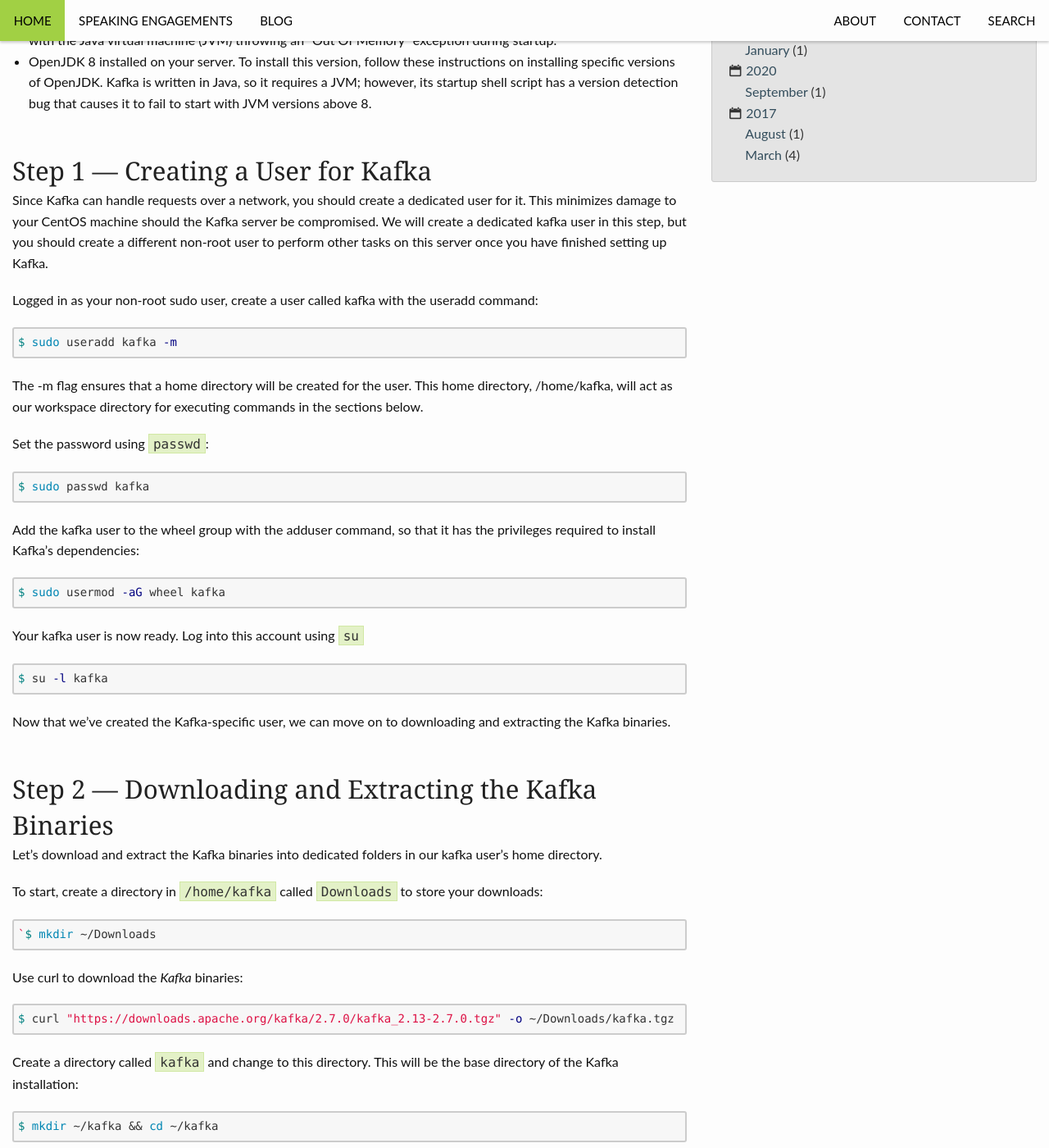
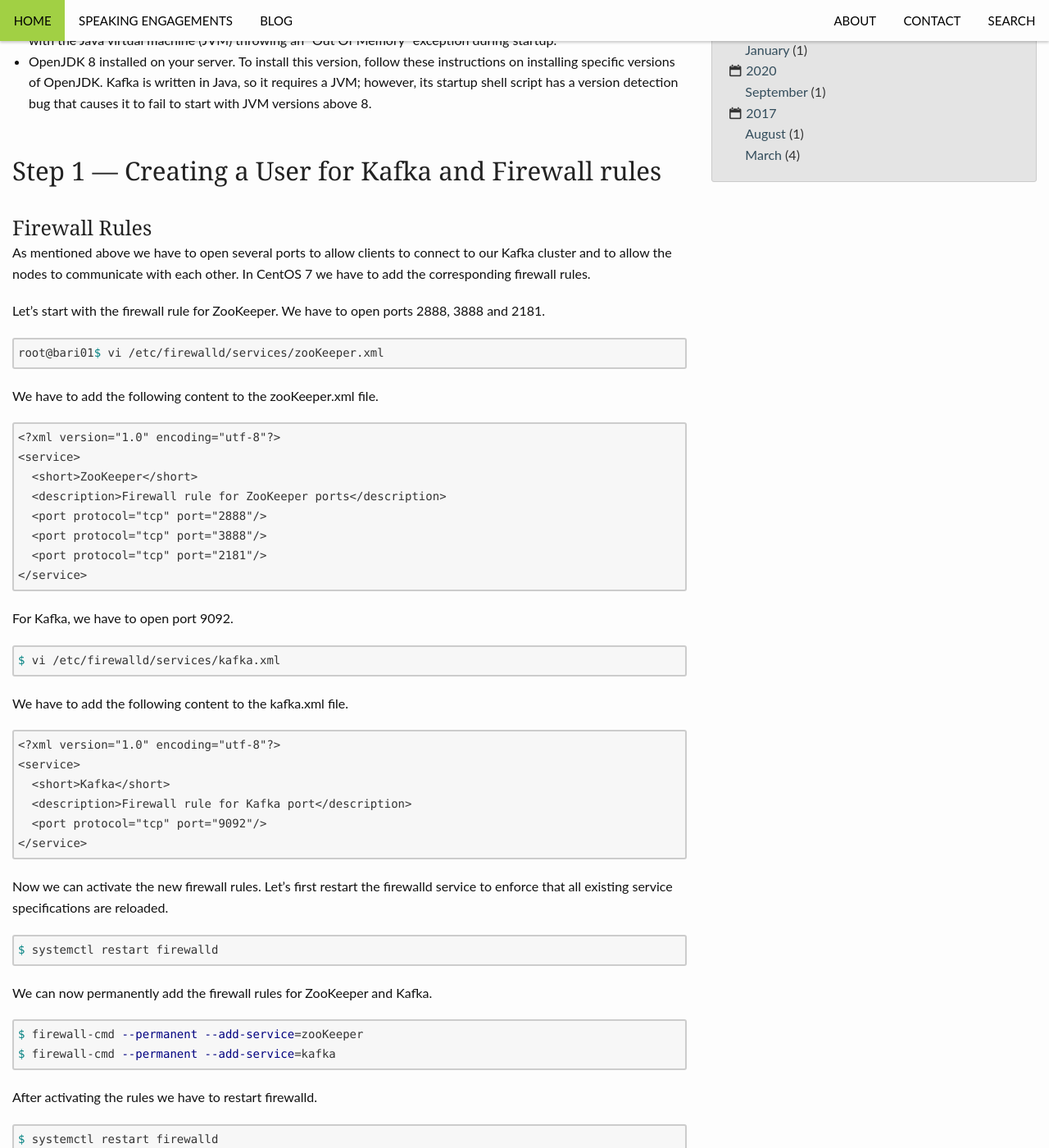
Before and after one commit to makinuk/makinuk.github.io, a Jekyll site: the page built from _posts/2021/2021-01-01-kafka-notes.md, in a window 1280 px wide and 1400 px high, scrolled down 887 px. Shown: the whole window at 82% size. Built offline with Jekyll 4.4.1, drawn with Linux system fonts in a browser that asks for light colours; nearby versions of some CDN libraries; comment, search, counter and statistics services are not loaded.

Commit message:
Update 2021-01-01-kafka-notes.md

````diff
--- a/_posts/2021/2021-01-01-kafka-notes.md
+++ b/_posts/2021/2021-01-01-kafka-notes.md
@@ -29,8 +29,59 @@ To follow along, you will need:
 - At least 4GB of RAM on the server. Installations without this amount of RAM may cause the Kafka service to fail, with the Java virtual machine (JVM) throwing an “Out Of Memory” exception during startup.
 - OpenJDK 8 installed on your server. To install this version, follow these instructions on installing specific versions of OpenJDK. Kafka is written in Java, so it requires a JVM; however, its startup shell script has a version detection bug that causes it to fail to start with JVM versions above 8.
 
-## Step 1 — Creating a User for Kafka
+## Step 1 — Creating a User for Kafka and Firewall rules
 
+### Firewall Rules
+As mentioned above we have to open several ports to allow clients to connect to our Kafka cluster and to allow the nodes to communicate with each other. In CentOS 7 we have to add the corresponding firewall rules.
+
+Let's start with the firewall rule for ZooKeeper. We have to open ports 2888, 3888 and 2181.
+```bash
+root@bari01$ vi /etc/firewalld/services/zooKeeper.xml
+```
+
+We have to add the following content to the zooKeeper.xml file.
+```
+<?xml version="1.0" encoding="utf-8"?>
+<service>
+  <short>ZooKeeper</short>
+  <description>Firewall rule for ZooKeeper ports</description>
+  <port protocol="tcp" port="2888"/>
+  <port protocol="tcp" port="3888"/>
+  <port protocol="tcp" port="2181"/>
+</service>
+```
+
+For Kafka, we have to open port 9092.
+```bash
+$ vi /etc/firewalld/services/kafka.xml
+```
+
+We have to add the following content to the kafka.xml file.
+```
+<?xml version="1.0" encoding="utf-8"?>
+<service>
+  <short>Kafka</short>
+  <description>Firewall rule for Kafka port</description>
+  <port protocol="tcp" port="9092"/>
+</service>
+```
+
+Now we can activate the new firewall rules. Let's first restart the firewalld service to enforce that all existing service specifications are reloaded.
+```bash
+$ systemctl restart firewalld
+```
+We can now permanently add the firewall rules for ZooKeeper and Kafka.
+```bash
+$ firewall-cmd --permanent --add-service=zooKeeper
+$ firewall-cmd --permanent --add-service=kafka
+```
+
+After activating the rules we have to restart firewalld.
+```bash
+$ systemctl restart firewalld
+```
+
+### Users
 Since Kafka can handle requests over a network, you should create a dedicated user for it. This minimizes damage to your CentOS machine should the Kafka server be compromised. We will create a dedicated kafka user in this step, but you should create a different non-root user to perform other tasks on this server once you have finished setting up Kafka.
 
 Logged in as your non-root sudo user, create a user called kafka with the useradd command:
````
